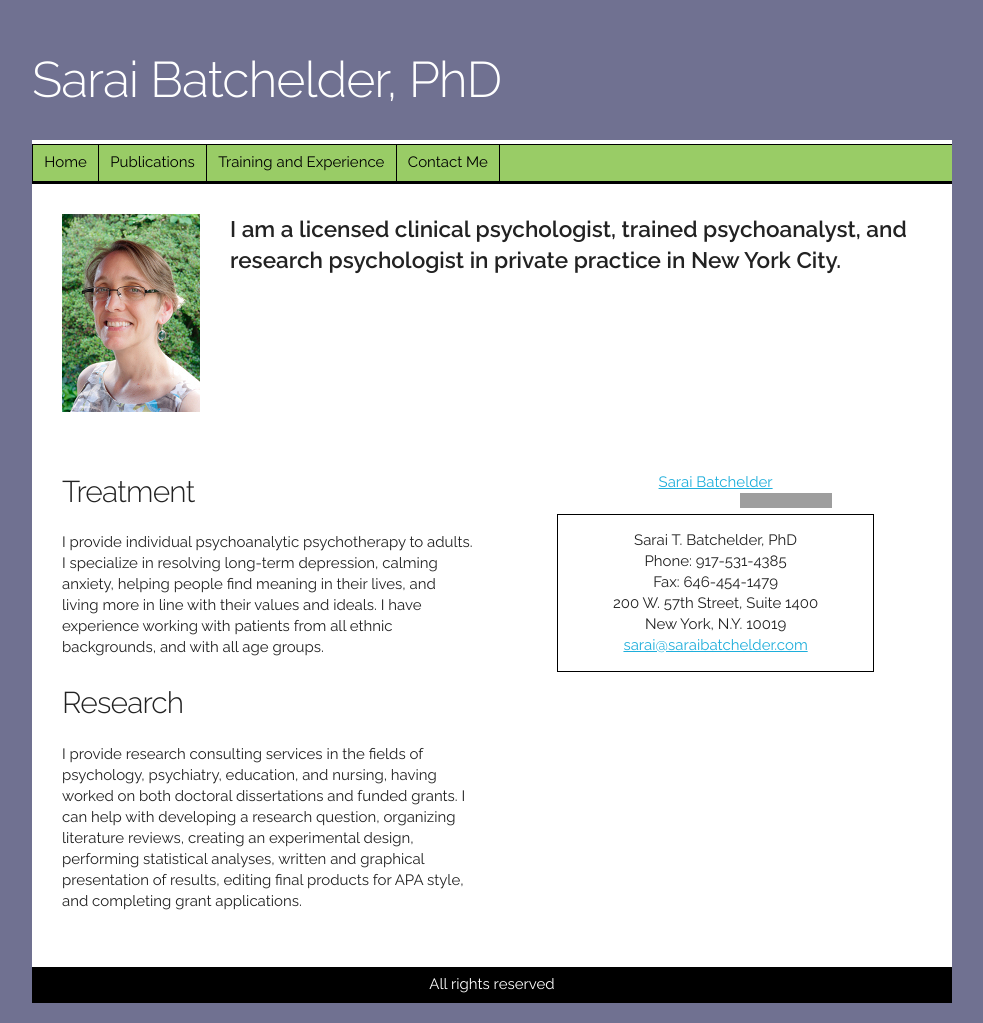
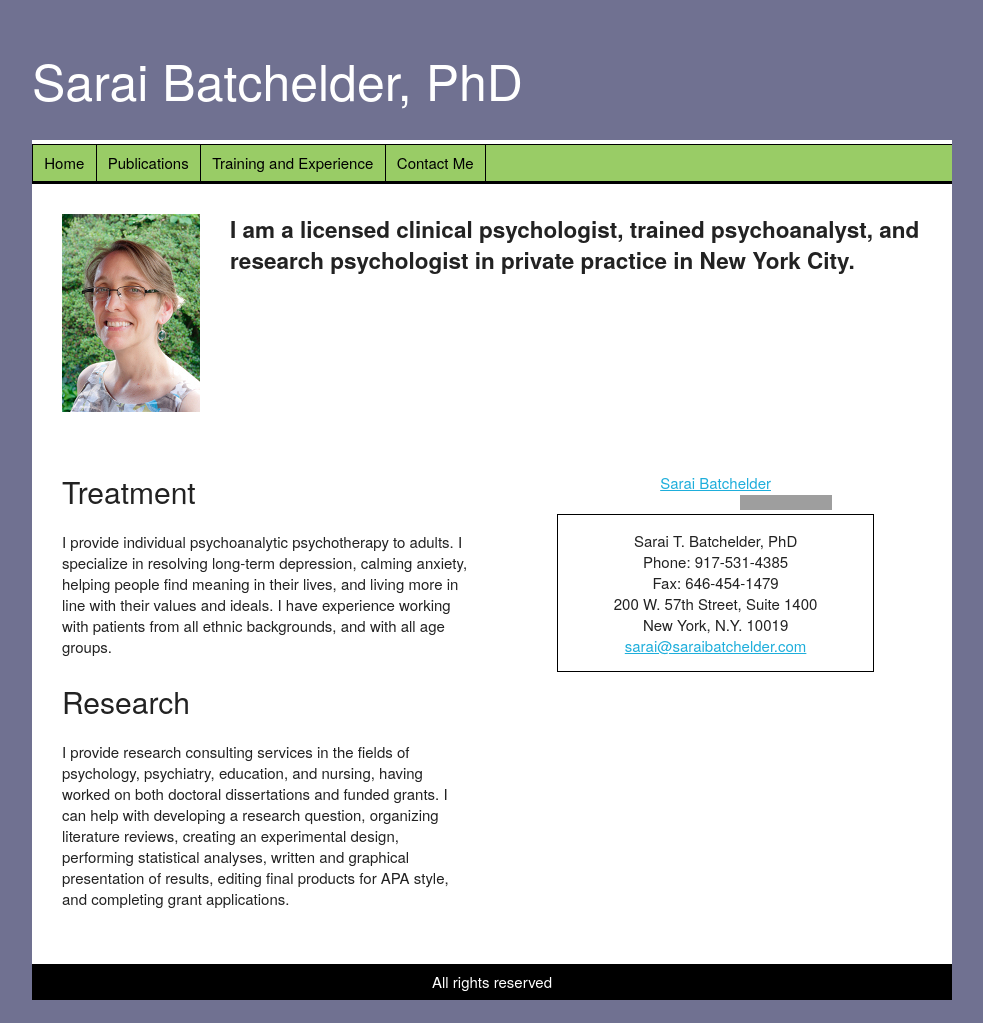
Before and after one commit to nedbat/sarai, a Jekyll site: the page built from index.html, in a window 1280 px wide. Shown: the whole page, without its empty margins (148-1131 px from the left). Built offline with Jekyll 4.4.1, drawn with Linux system fonts in a browser that asks for light colours; grey boxes are pictures that could not be loaded.

Commit message:
Fix the headings

```diff
--- a/_includes/style.css
+++ b/_includes/style.css
@@ -2,6 +2,7 @@
     background: #707191;
 }
 body {
+    font-family: "HelveticaNeue", "Helvetica Neue", Helvetica, Arial, sans-serif;
     line-height: 1.4;
 }
 .banner {
@@ -28,11 +29,33 @@
 
 h1 {
     margin: 0;
+    letter-spacing: 0;
 }
 
 .content {
     background: white;
     padding: 2em;
+}
+
+.content h1 {
+    font-size: 4rem;
+    letter-spacing: 0;
+    margin-bottom: .5em;
+}
+
+.content h2 {
+    font-size: 3.5rem;
+    letter-spacing: 0;
+}
+
+.content h3 {
+    font-size: 3rem;
+    letter-spacing: 0;
+}
+
+.content h4 {
+    font-size: 3rem;
+    letter-spacing: 0;
 }
 
 .footer {
--- a/index.html
+++ b/index.html
@@ -10,10 +10,10 @@
 
 <div class="row content">
   <div class="one-half column">
-    <h4>Treatment</h4>
+    <h3>Treatment</h3>
     <p>I provide individual psychoanalytic psychotherapy to adults. I specialize in resolving long-term depression, calming anxiety, helping people find meaning in their lives, and living more in line with their values and ideals.  I have experience working with patients from all ethnic backgrounds, and with all age groups.</p>
 
-    <h4>Research</h4>
+    <h3>Research</h3>
     <p>I provide research consulting services in the fields of psychology, psychiatry, education, and nursing, having worked on both doctoral dissertations and funded grants.  I can help with developing a research question, organizing literature reviews, creating an experimental design, performing statistical analyses, written and graphical presentation of results, editing final products for APA style, and completing grant applications.</p>
 
   </div>
```
